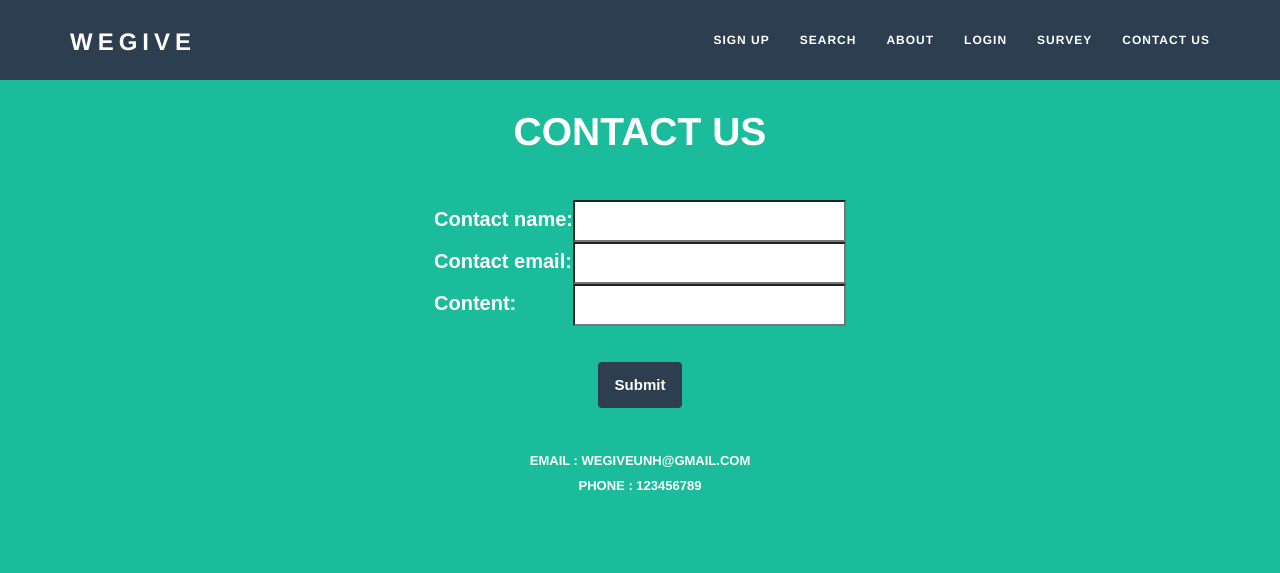
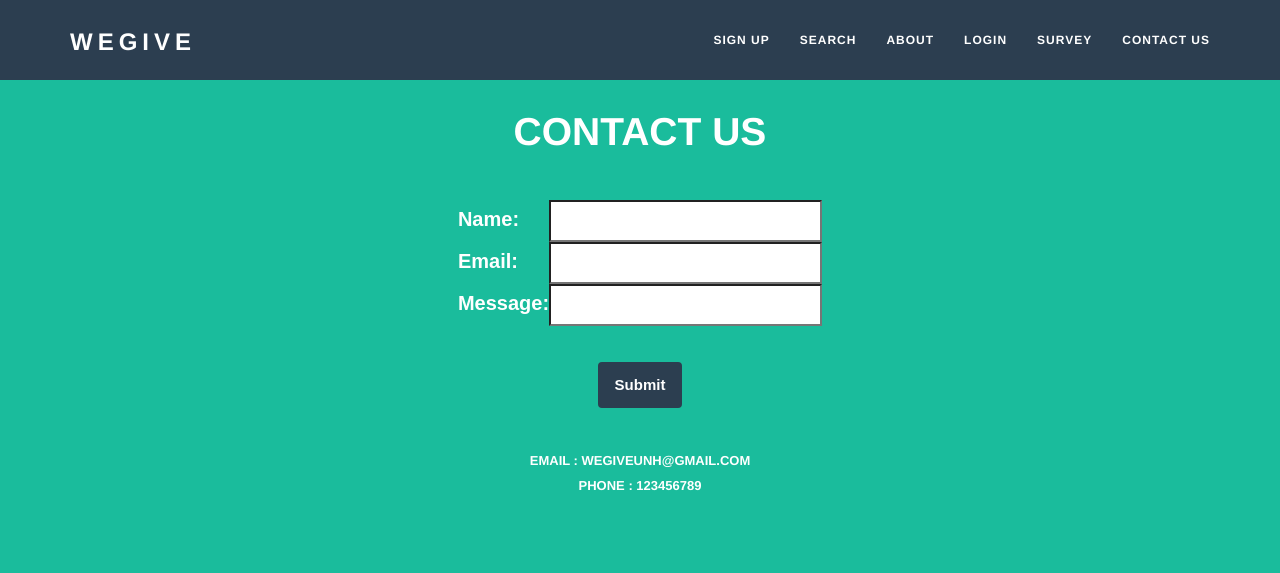
Before and after one commit to UNH-at-Manchester/wegive, a Django app: page /contact/ in a window 1280 px wide. Shown: the top 573 px of the page. Run offline with Django 3.2, Linux system fonts and the light colour scheme; some libraries are stand-ins or nearby versions.

Commit message:
cleaning up some of the pages

```diff
--- a/wegive/wegiveapp/forms.py
+++ b/wegive/wegiveapp/forms.py
@@ -33,6 +33,6 @@ class SurveyForm(forms.Form):
 	question_four = forms.CharField(label="What kind of charities will you be willing to donate to?", max_length=2000)
 
 class ContactForm(forms.Form):
-	contact_name = forms.CharField(required=True)
-	contact_email = forms.EmailField(required=True)
-	content = forms.CharField( required=True, max_length=4000)
+	name = forms.CharField(required=True)
+	email = forms.EmailField(required=True)
+	message = forms.CharField( required=True, max_length=4000)
```
Also changed, not shown: wegive/wegiveapp/templates/html/search.html (+5 -5 lines).
